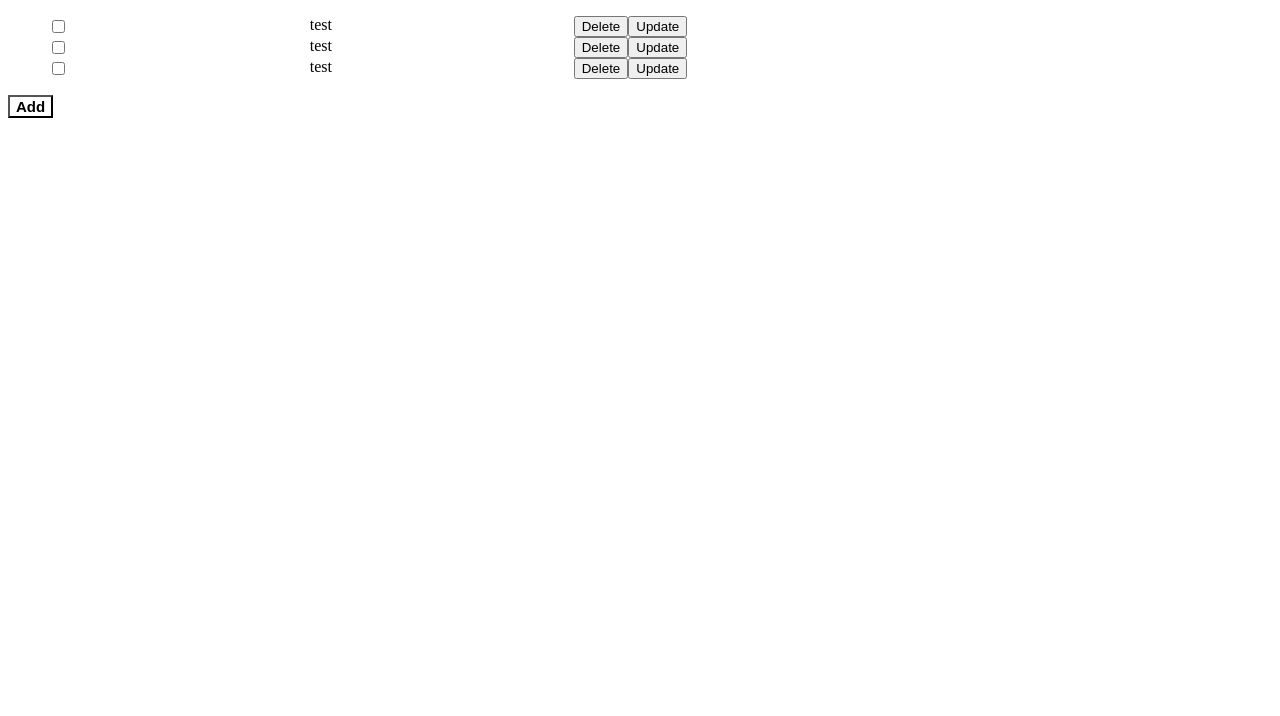
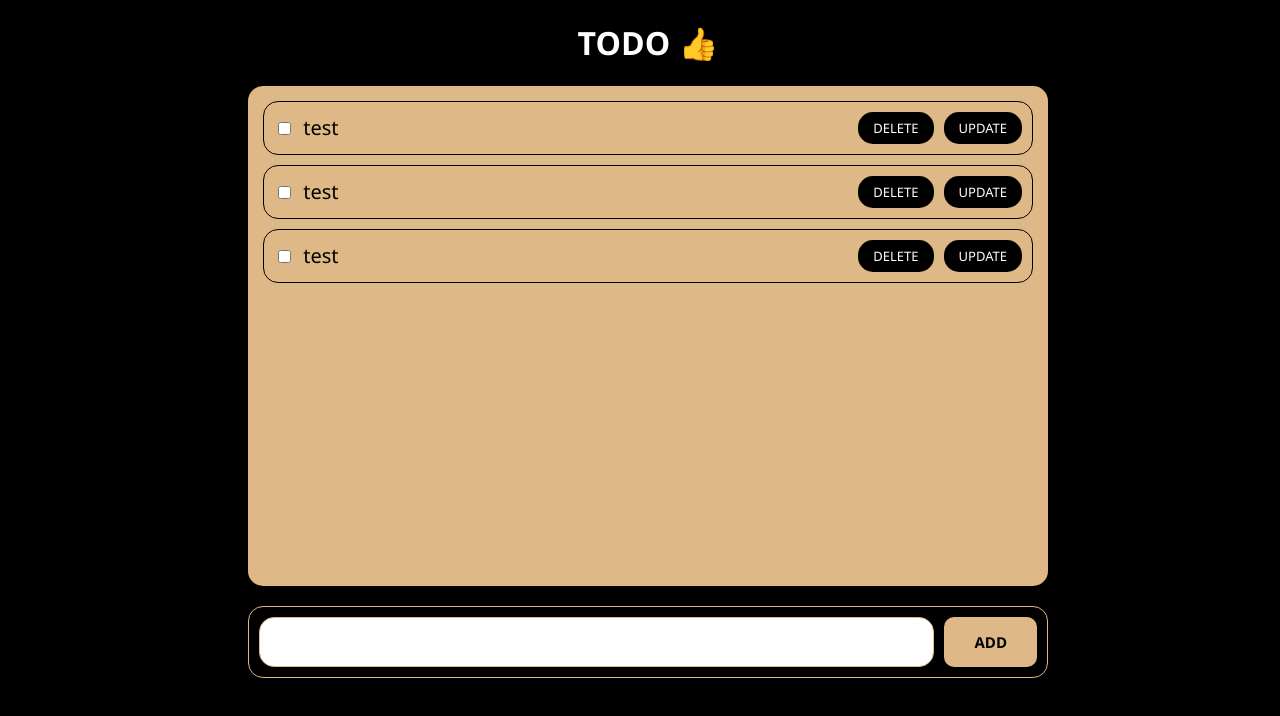
Before and after one commit to veryOften/basicSetting, a website with bundled scripts: page index.html in a window 1280 px wide. Built offline with nearby package versions, Linux system fonts and the light colour scheme.

Commit message:
feat: apply style

```diff
--- a/inc/css/index.css
+++ b/inc/css/index.css
@@ -1,32 +1,117 @@
+*{
+    box-sizing: border-box;
+    font-family: 'Segoe UI', Tahoma, Geneva, Verdana, sans-serif;
+}
+
 body{
-    width: 70%;
+    width: 100%;
+    background-color: black;
+}
+
+header h1{
+    color: white;
+    font-weight: bold;
+    text-transform: uppercase;
+    text-align: center;
 }
 
 .todo__wrapper{
-    text-align: center;
+    display: flex;
+    flex-direction: column;
+    width: 800px;
+    height: 500px;
+    margin: auto;
+    border-radius: 15px;
+    background-color: burlywood;
 }
 
-/* .todo__box{
+.todo__box{
+    padding: 15px;
+    margin: 0;
 
-} */
+}
 
 .todo__box li {
     display: flex;
+    align-items: center;
+    justify-content: space-between;
+    padding: 10px;
+    margin-bottom: 10px;
+    border: 1px solid black;
+    border-radius: 15px;
 }
 
 .todo__box li input
-.todo__box li button
+.todo__buttonWrapper
 {
     flex:0.1;
 }
 
+.todo__buttonWrapper{
+    display: flex;
+}
+
+.todo__box li button
+{
+    margin-left: 10px;
+    background-color: black;
+    color: white;
+    font-size: 13px;
+    font-weight: 400;
+    border-radius: 15px;
+    border: none;
+    padding: 7px 15px;
+    text-transform: uppercase;
+    cursor: pointer;
+}
+
+.todo__box li button:hover{
+    color: red;
+    transition: all 300ms ease-in ;
+}
+
 .todo__box li span{
     flex:0.7;
+    padding-left: 5px;
+    font-size: 20px;
+    font-weight: 400;
+}
+
+.todo__wrapper-add{
+    display: flex;
+    justify-content: flex-end;
+    width: 800px;
+    margin: auto;
+    border: 1px solid burlywood;
+    border-radius: 15px;
+    margin-top: 20px;
+    padding: 10px;
+}
+
+.todo__wrapper-add input{
+    flex: 1px;
+    border-radius: 15px;
+    margin-right: 10px;
+    border: 1px solid burlywood;
+    color: black;
+    font-size: 17px;
+    font-weight: 400;
 }
 
 .todo-add{
-    background-color: white;
+    background-color: burlywood;
     color: black;
     font-weight: bold;
     font-size: 15px;
+    border:none;
+    padding: 15px 30px;
+    border-radius: 10px;
+    text-transform: uppercase;
+    cursor: pointer;
 }
+
+.todo-add:hover{
+    background-color: burlywood;
+    color: white;
+    transition: all 300ms ease-in ;
+}
--- a/index.html
+++ b/index.html
@@ -9,28 +9,48 @@
     <title>Todo</title>
 </head>
 <body>
+    <header>
+        <h1>TODO 👍</h1>
+    </header>
+    <main>
         <div class="todo__wrapper">
             <ul class="todo__box">
                 <li>
+                    <div>
                         <input type="checkbox"/>
                         <span>test</span>
+                    </div>
+                    <div class="todo__buttonWrapper">
                         <button class="todo-delete">Delete</button>
                         <button class="todo-update">Update</button>
+                    </div>
                 </li>
                 <li>
+                    <div>
                         <input type="checkbox"/>
                         <span>test</span>
+                    </div>
+                    <div class="todo__buttonWrapper">
                         <button class="todo-delete">Delete</button>
                         <button class="todo-update">Update</button>
+                    </div>
                 </li>
                 <li>
+                    <div>
                         <input type="checkbox"/>
                         <span>test</span>
+                    </div>
+                    <div class="todo__buttonWrapper">
                         <button class="todo-delete">Delete</button>
                         <button class="todo-update">Update</button>
+                    </div>
                 </li>
             </ul>
         </div>
+        <div class="todo__wrapper-add">
+            <input type="text" max="200" class="todo-text"/>
             <button type="button" class="todo-add">Add</button>
+        </div>
+    </main>
 </body>
 </html>
```
Lines whose indentation alone changed are shown as unchanged.
